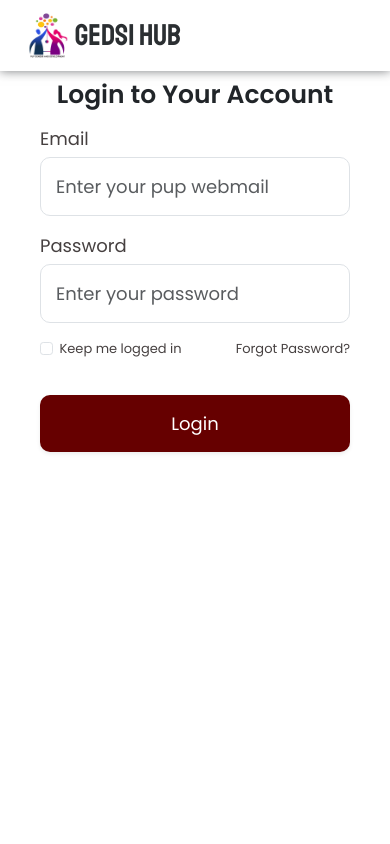
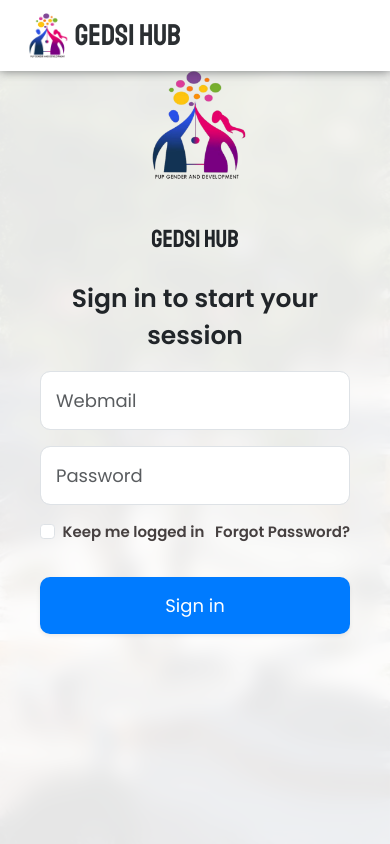
Before and after one commit to shixumi/GEDSIHUB_Module_1_frontend, a React (Create React App) app: page /login in a window 390 px wide. Built offline with nearby package versions, Linux system fonts and the light colour scheme.

Commit message:
updated the ui

```diff
--- a/src/css/activation.css
+++ b/src/css/activation.css
@@ -4,7 +4,7 @@
 
 
 /* Main section styles */
-#main-form {
+#main-form{
   display: flex;
   justify-content: flex-end; /* Align the container to the right */
   align-items: center; /* Vertically center the container */
@@ -16,9 +16,19 @@
 #main {
   width: 100%;
   height: 100vh;
-  margin-top: 200px;
+  margin-top: 100px;
   font-family: Poppins, sans-serif;
 }
+
+.body-home {
+  margin: 0;
+  height: 100vh;
+  background: url('../img/login-bg.jpeg');
+  background-repeat: no-repeat;
+  background-size: cover;
+  background-attachment: fixed; /* Make sure the gradient covers the entire page */
+}
+
 
 /* Navbar styles */
 .navbar-brand {
@@ -35,6 +45,11 @@
   padding-left: 2%;
 }
 
+.gadologo {
+  width: 100px;
+  height: 100px;
+}
+
 /* Container styles */
 .container.emailsent{
   max-width: 596px;
@@ -45,6 +60,7 @@
   padding-right: 40px;
   border-radius: 20px;
   padding-top: 30px;
+  margin-top: 150px;
 }
 /* Container styles */
 .container.status{
@@ -59,13 +75,22 @@
   text-align: center;
 }
 
+
 .container.login-con {
+  backdrop-filter: blur(10px);
   margin-right: 0px; /* Stick to the right */
   height: 100%;
   max-width: 596px;
-  background: #ffffff;
+  background: rgba(255, 255, 255, 0.7); /* White background with 80% opacity */
   box-shadow: 0px 0px 10px rgba(33,37,41,0.33);
-  padding: 100px 40px;
+  padding: 150px 40px;
+  overflow: hidden; /* Prevent the pseudo-element from overflowing */
+}
+
+form
+
+.login-con.head2 {
+  margin-bottom: 300px;
 }
 
 /* Form control styles */
@@ -80,7 +105,7 @@
 .login-btn {
   padding: 15px;
   border-radius: 10px;
-  background: #660000;
+  background: #007bff;
   color: #ffffff;
   border: none;
   font-size: 18px;
@@ -88,7 +113,7 @@
 
 .login-btn:hover, .login-btn:active {
   color: #ffffff;
-  background-color: #c81b1b;
+  background-color: #0069d9;
 }
 
 /* Label styles */
@@ -100,7 +125,7 @@
 
 /* Login footer styles */
 .login-ftr {
-  font-size: 13px;
+  font-size: 15px;
   color: #464040;
   margin-bottom: 30px;
 }
@@ -137,19 +162,18 @@
 /* Media queries for small screens */
 @media (max-width: 500px) {
   .container.login-con {
-    background: rgba(255, 255, 255, 0);
+    background: rgba(255, 255, 255, 0.9); /* White background with 80% opacity */
     box-shadow: none;
     padding: 45px 40px;
     margin-right: 0;
   }
 
-  #main {
-    height: auto;
-    margin-top: 150px;
-    justify-content: center; /* Center the container horizontally on small screens */
+  .login-con h2{
+    padding-top: 40px;
   }
 
-  .container h2 {
+  #main-form
+  {
     font-size: 25px;
     font-weight: 600;
     margin-bottom: 14px;
@@ -184,5 +208,7 @@
 }
 
 .container h2 {
-  margin-bottom: 15px;
+  margin-top: -10px;
+  margin-bottom: 25px;
+  font-family: Staatliches, sans-serif;
 }
--- a/src/pages/LoginPage.js
+++ b/src/pages/LoginPage.js
@@ -1,6 +1,8 @@
 // src/pages/LoginPage.js
 import React, { useState } from 'react';
 import { useNavigate } from 'react-router-dom';
+import gadologo from '../img/v2gadologo.png';
+
 
 const LoginPage = () => {
   const [email, setEmail] = useState('');
@@ -34,7 +36,7 @@
   };
 
   return (
-    <div>
+    <div class="body-home">
       <nav className="navbar navbar-expand-md fixed-top" style={{ background: '#ffffff' }}>
         <div className="container-fluid">
           <a className="navbar-brand login">GEDSI HUB</a>
@@ -42,15 +44,20 @@
       </nav>
       <section id="main-form" className="log-main">
         <div className="container login-con">
-          <h2>Login to Your Account</h2>
+        <div class="text-center formlogo">
+            <img src={gadologo} width='150px' margin-bottom="200px" alt="logo" className="logo" />
+          </div>
+
+          <h2>GEDSI HUB</h2>
+          <p class='text-center'>Sign in to start your session</p>
           <form className="text-center" onSubmit={handleSubmit}>
             <div className="mb-3">
-              <label className="form-label d-flex justify-content-start login-lbl">Email</label>
+
               <input
                 className="focus-ring focus-ring-light form-control login-form"
                 type="email"
                 name="email"
-                placeholder="Enter your pup webmail"
+                placeholder="Webmail"
                 required
                 pattern="^[a-zA-Z0-9._%+-]+@.+\.(pup|edu|com)$"
                 value={email}
@@ -58,12 +65,12 @@
               />
             </div>
             <div className="mb-3">
-              <label className="form-label d-flex justify-content-start login-lbl">Password</label>
+
               <input
                 className="focus-ring focus-ring-light form-control"
                 type="password"
                 name="password"
-                placeholder="Enter your password"
+                placeholder="Password"
                 required
                 minLength="6"
                 value={password}
@@ -75,10 +82,10 @@
                 <input className="form-check-input" type="checkbox" id="formCheck-1" />
                 <label className="form-check-label" htmlFor="formCheck-1">Keep me logged in</label>
               </div>
-              <a className="fgt-pass" href="#">Forgot Password?</a>
+              <a className="fgt-pass">Forgot Password?</a>
             </div>
             <div className="mb-3">
-              <button className="btn btn-primary shadow-sm d-block w-100 login-btn" type="submit">Login</button>
+              <button className="btn btn-primary shadow-sm d-block w-100 login-btn" type="submit">Sign in</button>
             </div>
           </form>
           {error && <p className="text-danger">{error}</p>}
--- a/src/pages/RegisterPage.js
+++ b/src/pages/RegisterPage.js
@@ -1,6 +1,6 @@
 import React, { useState } from 'react';
 import { useNavigate } from 'react-router-dom';
-
+import gadologo from '../img/v2gadologo.png';
 
 const RegisterPage = () => {
   const [email, setEmail] = useState('');
@@ -34,7 +34,7 @@
   };
 
   return (
-    <div>
+    <div class="body-home">
       <nav className="navbar navbar-expand-md fixed-top" style={{ background: '#ffffff' }}>
         <div className="container-fluid">
           <a className="navbar-brand login">GEDSI HUB</a>
@@ -43,10 +43,14 @@
       <section id="main-form" className="log-main">
 
         <div className="container login-con">
-          <h2 >Activate your Account</h2>
+          <div class="text-center formlogo">
+            <img src={gadologo} width='150px' margin-bottom="200px" alt="logo" className="logo" />
+          </div>
+          <h2 class="head2">GEDSI HUB</h2>
+          <p class='text-center'>Fill up to activate your account</p>
           <form className="text-center" onSubmit={handleSubmit}>
             <div className="mb-3">
-              <label className="form-label d-flex justify-content-start login-lbl">Email</label>
+
               <input
                 className="focus-ring focus-ring-light form-control login-form"
                 type="email"
@@ -59,7 +63,7 @@
               />
             </div>
             <div className="mb-3">
-              <label className="form-label d-flex justify-content-start login-lbl">Password</label>
+
               <input
                 className="focus-ring focus-ring-light form-control"
                 type="password"
@@ -72,7 +76,6 @@
               />
             </div>
             <div className="mb-3">
-              <label className="form-label d-flex justify-content-start login-lbl">Role</label>
               <select
                 className="focus-ring focus-ring-light form-select select-role"
                 id="role"
```
Also changed, not shown: src/img/login-bg.jpeg (added), src/img/v2gadologo.png (added).
